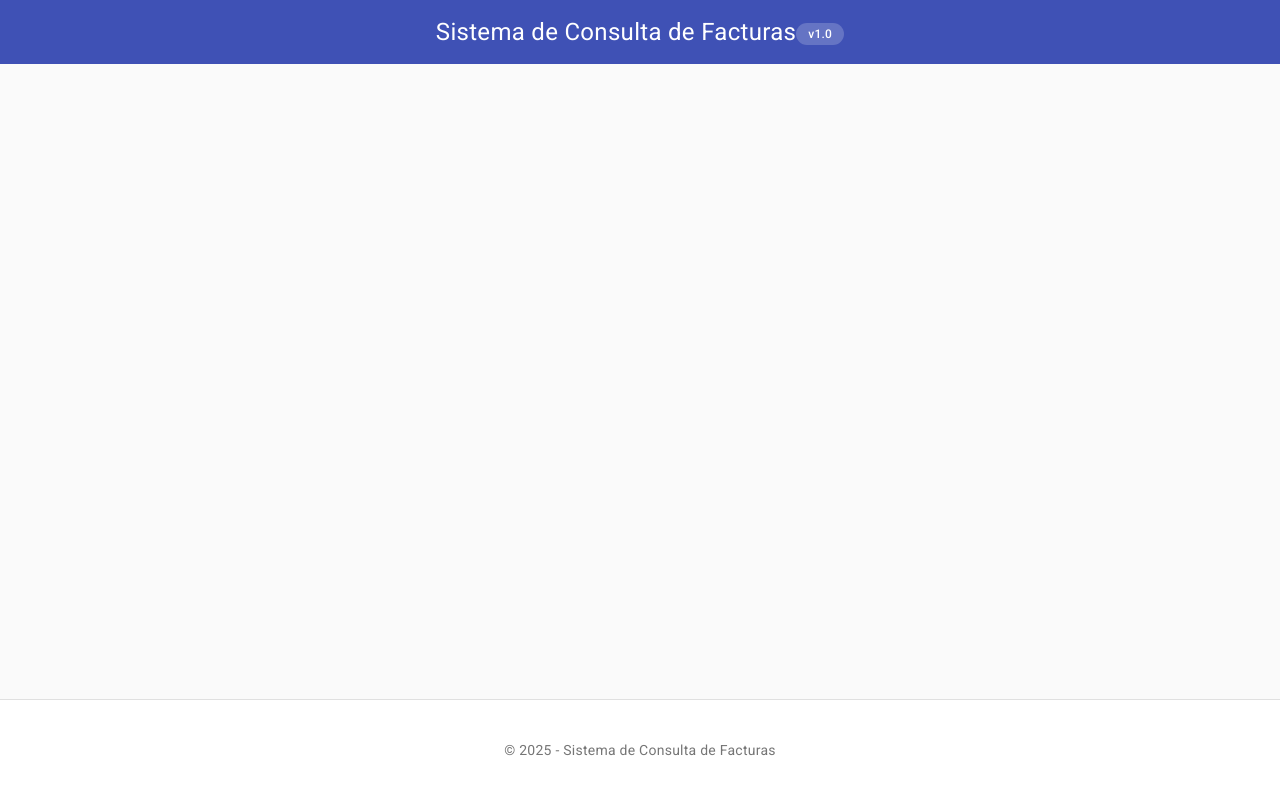
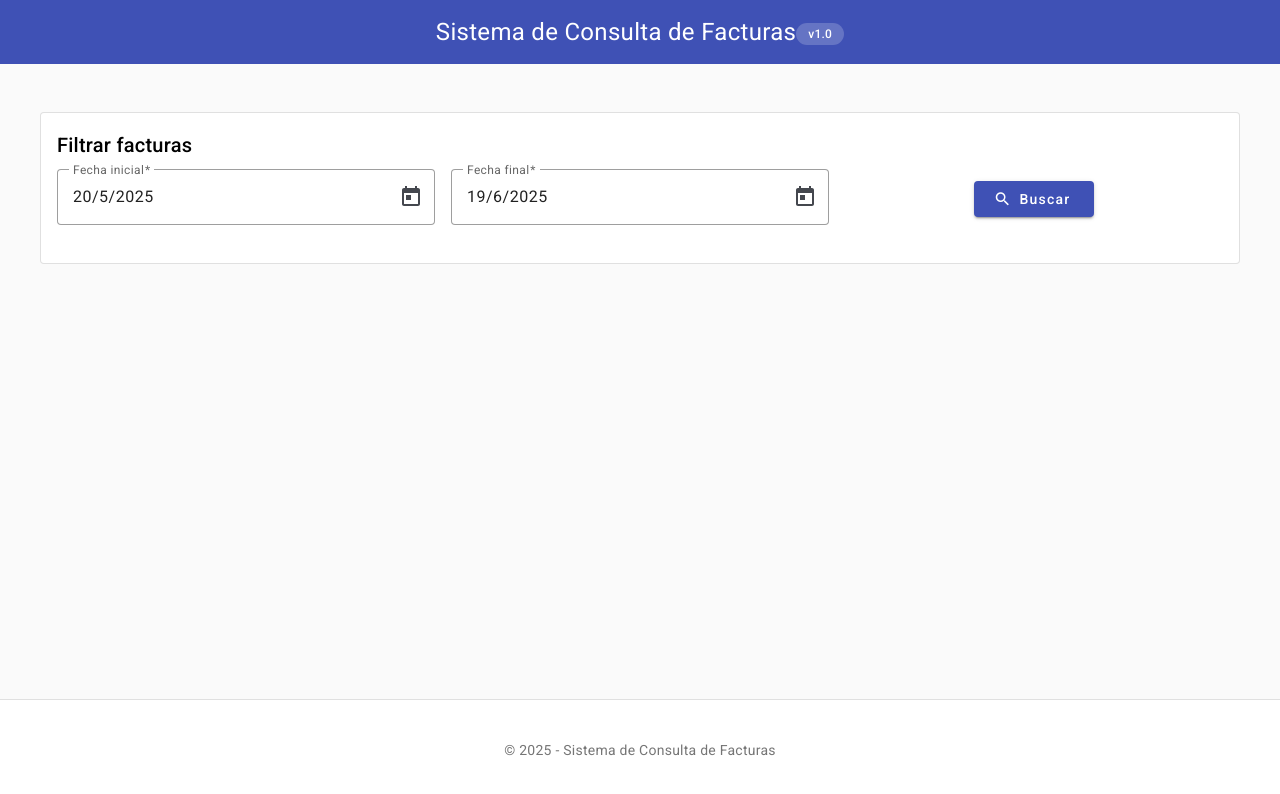
Before and after one commit to sergiohdezchi/invoice-app, an Angular app: page / in a window 1280 px wide. Shown: the top 794 px of the page. Built offline with nearby package versions, Linux system fonts and the light colour scheme.

Commit message:
create search component

```diff
--- /dev/null
+++ b/src/app/components/invoice-search/invoice-search.component.html
@@ -0,0 +1,41 @@
+<mat-card appearance="outlined">
+  <mat-card-header>
+    <mat-card-title>Filtrar facturas</mat-card-title>
+  </mat-card-header>
+
+  <mat-card-content>
+    <form [formGroup]="searchForm" (ngSubmit)="onSearch()" class="search-form">
+      <div class="mat-grid mat-grid-cols-3">
+        <mat-form-field appearance="outline">
+          <mat-label>Fecha inicial</mat-label>
+          <input matInput [matDatepicker]="startPicker" formControlName="startDate">
+          <mat-datepicker-toggle matIconSuffix [for]="startPicker"></mat-datepicker-toggle>
+          <mat-datepicker #startPicker></mat-datepicker>
+          <mat-error *ngIf="startDateControl.hasError('required')">
+            La fecha inicial es requerida
+          </mat-error>
+        </mat-form-field>
+
+        <mat-form-field appearance="outline">
+          <mat-label>Fecha final</mat-label>
+          <input matInput [matDatepicker]="endPicker" formControlName="endDate">
+          <mat-datepicker-toggle matIconSuffix [for]="endPicker"></mat-datepicker-toggle>
+          <mat-datepicker #endPicker></mat-datepicker>
+          <mat-error *ngIf="endDateControl.hasError('required')">
+            La fecha final es requerida
+          </mat-error>
+          <mat-error *ngIf="searchForm.hasError('dateRange')">
+            La fecha final debe ser posterior a la fecha inicial
+          </mat-error>
+        </mat-form-field>
+
+        <div class="search-button-container">
+          <button mat-raised-button color="primary" type="submit" [disabled]="searchForm.invalid">
+            <mat-icon>search</mat-icon>
+            Buscar
+          </button>
+        </div>
+      </div>
+    </form>
+  </mat-card-content>
+</mat-card>
--- /dev/null
+++ b/src/app/components/invoice-search/invoice-search.component.scss
@@ -0,0 +1,28 @@
+.search-form {
+  padding-top: 8px;
+}
+
+.search-button-container {
+  display: flex;
+  justify-content: center;
+  align-items: center;
+  margin-bottom: 1.34375em;
+  width: 100%;
+
+  button {
+    min-width: 120px;
+  }
+}
+
+// Ajustes responsivos
+@media (max-width: 959px) {
+  .search-button-container {
+    margin-top: 8px;
+    margin-bottom: 0;
+    justify-content: flex-end;
+  }
+}
+
+mat-form-field {
+  width: 100%;
+}
--- /dev/null
+++ b/src/app/components/invoice-search/invoice-search.component.ts
@@ -0,0 +1,70 @@
+import { Component, EventEmitter, Output } from '@angular/core';
+import { CommonModule } from '@angular/common';
+import { ReactiveFormsModule, FormBuilder, FormGroup, Validators } from '@angular/forms';
+import { MatCardModule } from '@angular/material/card';
+import { SearchCriteria } from '../../models/search-criteria';
+import { MatFormFieldModule } from '@angular/material/form-field';
+import { MatDatepickerModule } from '@angular/material/datepicker';
+import { MatInputModule } from '@angular/material/input';
+import { MatButtonModule } from '@angular/material/button';
+import { MatIconModule } from '@angular/material/icon';
+
+@Component({
+  selector: 'app-invoice-search',
+  standalone: true,
+  imports: [
+    CommonModule,
+    ReactiveFormsModule,
+    MatCardModule,
+    MatFormFieldModule,
+    MatInputModule,
+    MatDatepickerModule,
+    MatButtonModule,
+    MatIconModule
+  ],
+  templateUrl: './invoice-search.component.html',
+  styleUrls: ['./invoice-search.component.scss']
+})
+export class InvoiceSearchComponent {
+  @Output() search = new EventEmitter<SearchCriteria>();
+
+  searchForm: FormGroup;
+
+  get startDateControl() { return this.searchForm.get('startDate')!; }
+  get endDateControl() { return this.searchForm.get('endDate')!; }
+
+  constructor(private fb: FormBuilder) {
+    const today = new Date();
+    const thirtyDaysAgo = new Date();
+    thirtyDaysAgo.setDate(today.getDate() - 30);
+
+    this.searchForm = this.fb.group({
+      startDate: [thirtyDaysAgo, Validators.required],
+      endDate: [today, Validators.required]
+    }, { validators: this.dateRangeValidator });
+  }
+
+  dateRangeValidator(group: FormGroup) {
+    const start = group.get('startDate')?.value;
+    const end = group.get('endDate')?.value;
+
+    if (start && end && start > end) {
+      return { dateRange: true };
+    }
+
+    return null;
+  }
+
+  formatDate(date: Date): string {
+    return date.toISOString().split('T')[0];
+  }
+
+  onSearch(): void {
+    if (this.searchForm.valid) {
+      this.search.emit({
+        startDate: this.formatDate(this.startDateControl.value),
+        endDate: this.formatDate(this.endDateControl.value)
+      });
+    }
+  }
+}
--- a/src/app/pages/invoice-page/invoice-page.component.html
+++ b/src/app/pages/invoice-page/invoice-page.component.html
@@ -1,16 +1,16 @@
 <app-layout>
   <div class="invoice-page">
-    <!-- Sección de búsqueda -->
     <section class="search-section">
-
+      <app-invoice-search (search)="onSearch($event)"></app-invoice-search>
     </section>
 
-    <!-- Sección de resultados -->
+
+
     <section class="results-section">
 
     </section>
 
-    <!-- Sección de paginación -->
+
     <section class="pagination-section">
 
     </section>
--- a/src/app/pages/invoice-page/invoice-page.component.ts
+++ b/src/app/pages/invoice-page/invoice-page.component.ts
@@ -1,5 +1,6 @@
 import { Component, OnInit, inject } from '@angular/core';
 import { CommonModule } from '@angular/common';
+import { InvoiceSearchComponent } from '../../components/invoice-search/invoice-search.component';
 import { LayoutComponent } from '../../components/layout/layout.component';
 import { MatSnackBarModule, MatSnackBar } from '@angular/material/snack-bar';
 
@@ -9,6 +10,7 @@ import { MatSnackBarModule, MatSnackBar } from '@angular/material/snack-bar';
   imports: [
     CommonModule,
     LayoutComponent,
+    InvoiceSearchComponent,
     MatSnackBarModule
   ],
   templateUrl: './invoice-page.component.html',
@@ -17,7 +19,32 @@ import { MatSnackBarModule, MatSnackBar } from '@angular/material/snack-bar';
 export class InvoicePageComponent implements OnInit {
   constructor(private snackBar: MatSnackBar) {}
 
+  loading: boolean = false;
+  startDate: string | null = null;
+  endDate: string | null = null;
+
   ngOnInit(): void {
-    // Initialization logic here
+    const today = new Date();
+    const thirtyDaysAgo = new Date();
+    thirtyDaysAgo.setDate(today.getDate() - 30);
+
+    this.startDate = this.formatDate(thirtyDaysAgo);
+    this.endDate = this.formatDate(today);
+
+    this.loadInvoices();
+  }
+
+  onSearch(criteria: { startDate: string, endDate: string }): void {
+    this.startDate = criteria.startDate;
+    this.endDate = criteria.endDate;
+    this.loadInvoices();
+  }
+
+  formatDate(date: Date): string {
+    return date.toISOString().split('T')[0];
+  }
+
+  loadInvoices(): void {
+    this.loading = true;
   }
 }
```
Also changed, not shown: 1 other file (tests, documents, lock files or other folders).
